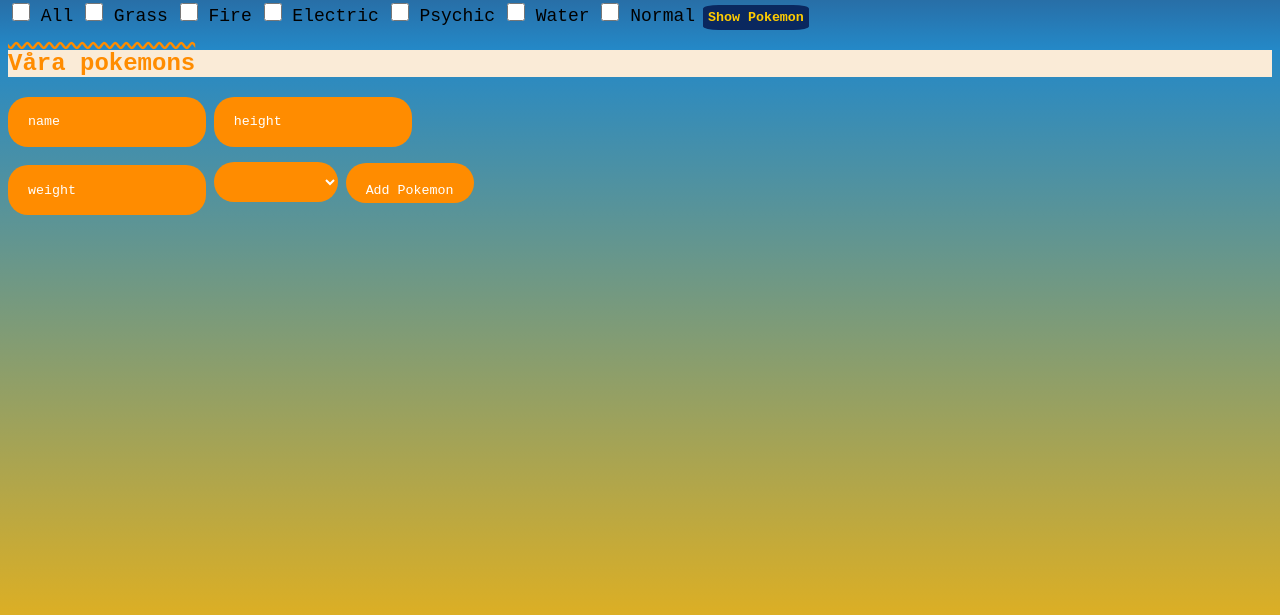
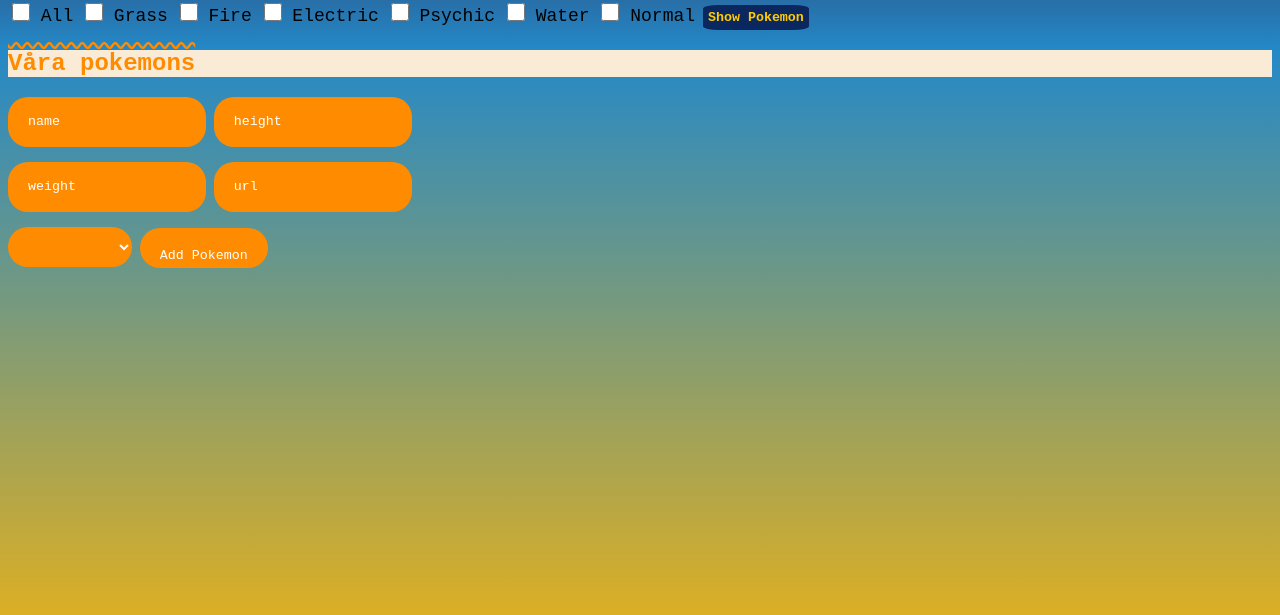
Before and after one commit to mrcpet/pokemon-mob, a plain HTML site: page index.html in a window 1280 px wide. Shown: the part 75-690 px from the top of the page. Drawn offline with Linux system fonts and the light colour scheme.

Commit message:
latest change

```diff
--- a/index.html
+++ b/index.html
@@ -32,6 +32,7 @@
     <input type="text" placeholder="name" id="pokeName" class="inputText">
     <input type="number" placeholder="height" id="pokeHeight" class="inputText"><br><br>
     <input type="number" placeholder="weight" id="pokeWeight" class="inputText">
+    <input type="text" placeholder="url" id="pokePic" class="inputText"><br><br>
 
     <select id="pokeType">
       <option disabled selected></option>
```
